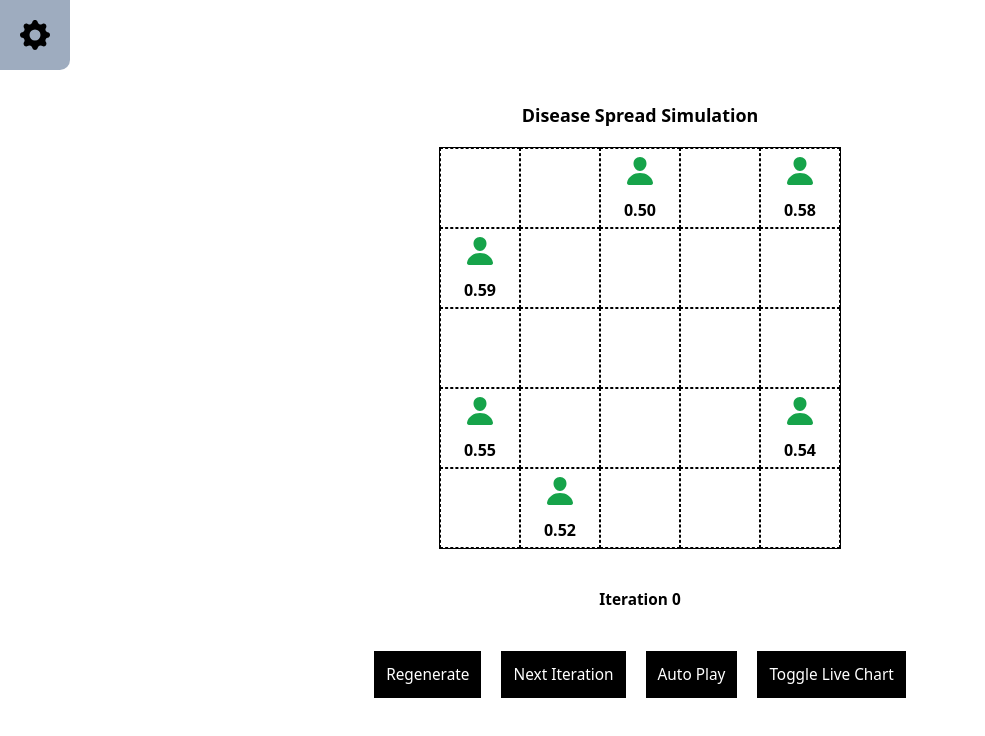
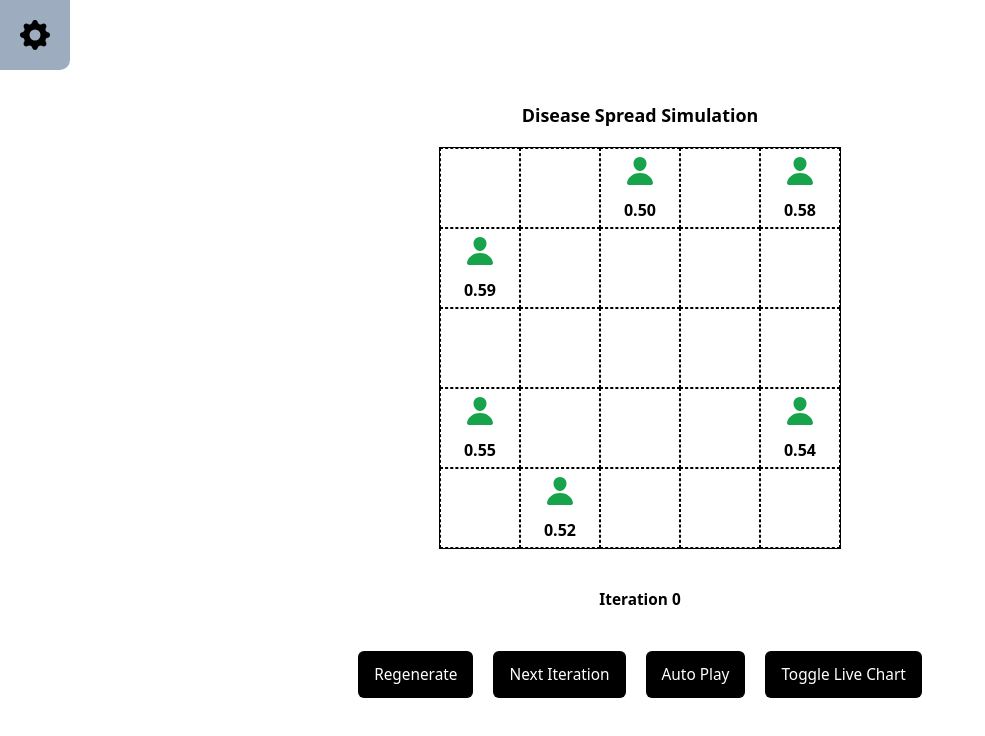
Before and after one commit to ahmadzakiakmal/Pandemic-Spread-Simulation, a Next.js app: page / in a window 1280 px wide. Shown: the top 736 px of the page, without its empty margins (0-985 px from the left). Built offline with nearby package versions, Linux system fonts and the light colour scheme.

Commit message:
feat: button styling

```diff
--- a/src/pages/index.jsx
+++ b/src/pages/index.jsx
@@ -385,7 +385,7 @@ export default function Home() {
         {/* Control Buttons */}
         <div className="flex gap-5 relative z-[5]">
           <div
-            className="bg-black text-white cursor-pointer p-3 unselectable hover:bg-black/90 text-[1.2vw]"
+            className="bg-black text-white cursor-pointer p-3 unselectable hover:bg-black/90 text-[1.2vw] px-4 rounded-md"
             onClick={() => {
               setRefresh(!refresh);
             }}
@@ -393,7 +393,7 @@ export default function Home() {
             Regenerate
           </div>
           <div
-            className="bg-black text-white cursor-pointer p-3 unselectable hover:bg-black/90 text-[1.2vw]"
+            className="bg-black text-white cursor-pointer p-3 unselectable hover:bg-black/90 text-[1.2vw] px-4 rounded-md"
             onClick={() => {
               iteration == null ? setIteration(0) : setIteration(iteration + 1);
             }}
@@ -401,7 +401,7 @@ export default function Home() {
             Next Iteration
           </div>
           <div
-            className="bg-black text-white cursor-pointer p-3 unselectable hover:bg-black/90 text-[1.2vw]"
+            className="bg-black text-white cursor-pointer p-3 unselectable hover:bg-black/90 text-[1.2vw] px-4 rounded-md"
             onClick={() => {
               iteration == null ? setIteration(0) : setIteration(iteration + 1);
             }}
@@ -409,7 +409,7 @@ export default function Home() {
             Auto Play
           </div>
           <div
-            className="bg-black text-white cursor-pointer p-3 unselectable hover:bg-black/90 text-[1.2vw]"
+            className="bg-black text-white cursor-pointer p-3 unselectable hover:bg-black/90 text-[1.2vw] px-4 rounded-md"
             onClick={() => {
               setShowLiveChart(!showLiveChart);
             }}
```
